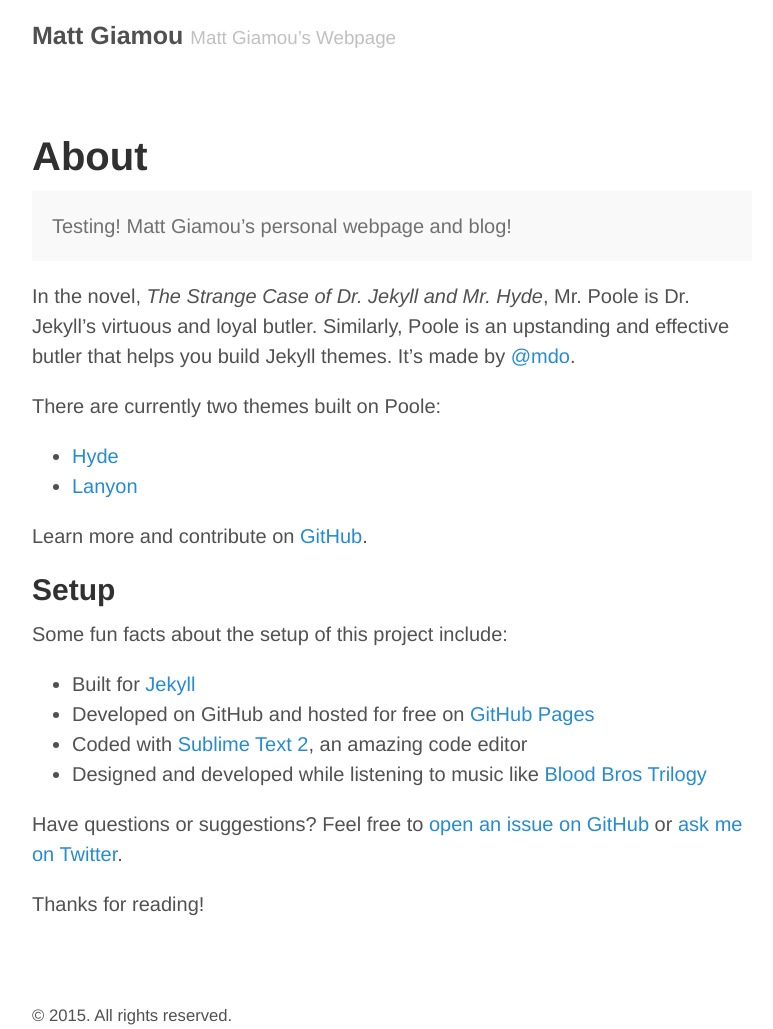
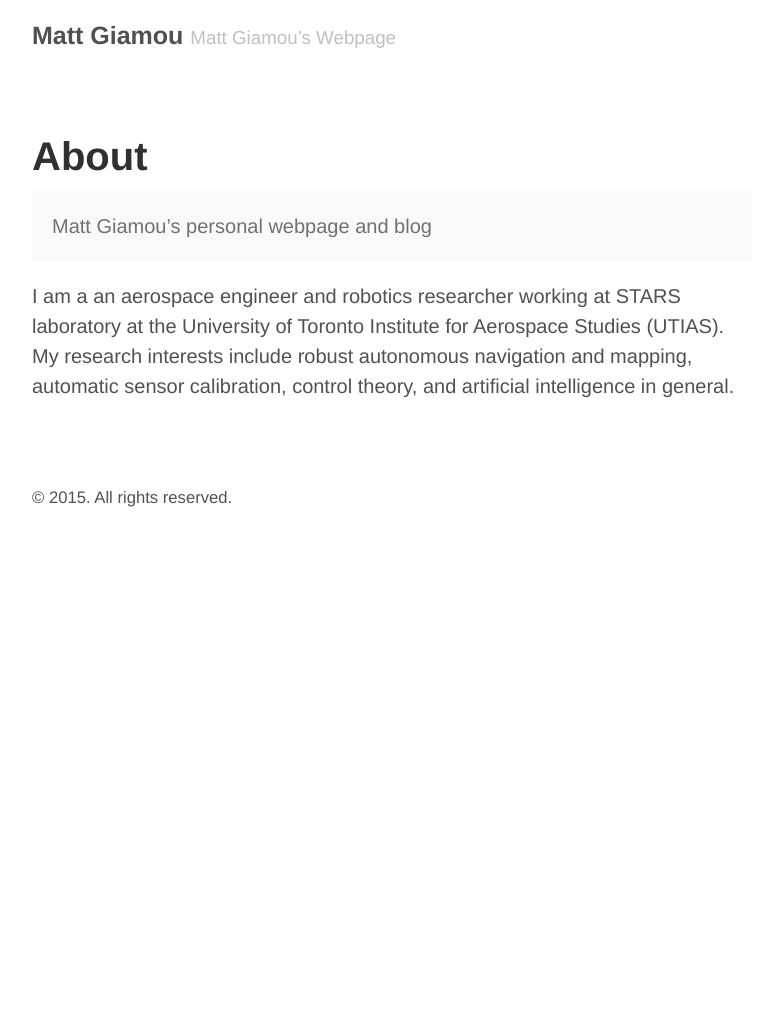
Before and after one commit to mattgiamou/mattgiamou.github.io, a Jekyll site: the page built from about.md, in a window 1280 px wide. Shown: the whole page, without its empty margins (248-1021 px from the left). Built offline with Jekyll 4.4.1, drawn with Linux system fonts in a browser that asks for light colours; Markdown is read by kramdown in place of the engine named in the settings; after the commit the page ends 900 px from its top, so only the background shows below that.

Commit message:
Changing about page.

```diff
--- a/_config.yml
+++ b/_config.yml
@@ -1,3 +1,7 @@
+# Dependencies
+markdown:	  redcarpet
+highlighter:	  pygments
+
 # Permalinks
 permalink:        pretty
 relative_permalinks: true
@@ -8,6 +12,7 @@ tagline:          Matt Giamou’s Webpage
 url:              http://mattgiamou.github.io
 paginate:         1
 baseurl:          /
+
 author:
   name:           Matt Giamou
   url:            https://twitter.com/mattgiamou
--- a/about.md
+++ b/about.md
@@ -4,27 +4,10 @@ title: About
 ---
 
 <p class="message">
-  Testing! Matt Giamou’s personal webpage and blog!
+  Matt Giamou’s personal webpage and blog
 </p>
 
-In the novel, *The Strange Case of Dr. Jekyll and Mr. Hyde*, Mr. Poole is Dr. Jekyll's virtuous and loyal butler. Similarly, Poole is an upstanding and effective butler that helps you build Jekyll themes. It's made by [@mdo](https://twitter.com/mdo).
-
-There are currently two themes built on Poole:
-
-* [Hyde](http://hyde.getpoole.com)
-* [Lanyon](http://lanyon.getpoole.com)
-
-Learn more and contribute on [GitHub](https://github.com/poole).
-
-## Setup
-
-Some fun facts about the setup of this project include:
-
-* Built for [Jekyll](http://jekyllrb.com)
-* Developed on GitHub and hosted for free on [GitHub Pages](https://pages.github.com)
-* Coded with [Sublime Text 2](http://sublimetext.com), an amazing code editor
-* Designed and developed while listening to music like [Blood Bros Trilogy](https://soundcloud.com/maddecent/sets/blood-bros-series)
-
-Have questions or suggestions? Feel free to [open an issue on GitHub](https://github.com/poole/poole/issues/new) or [ask me on Twitter](https://twitter.com/mdo).
-
-Thanks for reading!
+I am a an aerospace engineer and robotics researcher working at STARS laboratory at the
+University of Toronto Institute for Aerospace Studies (UTIAS). My research interests
+include robust autonomous navigation and mapping, automatic sensor calibration, control
+theory, and artificial intelligence in general.
```
